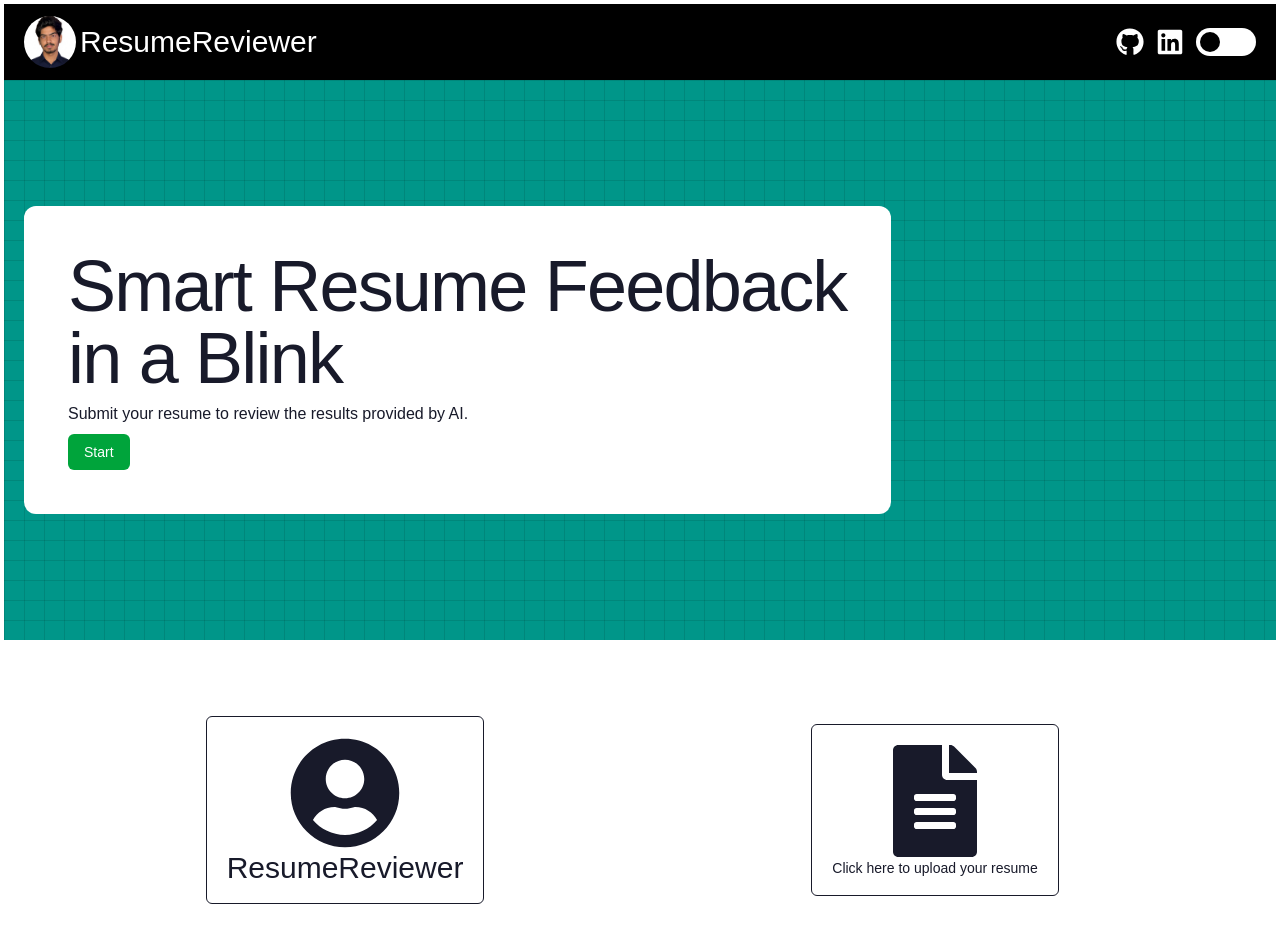
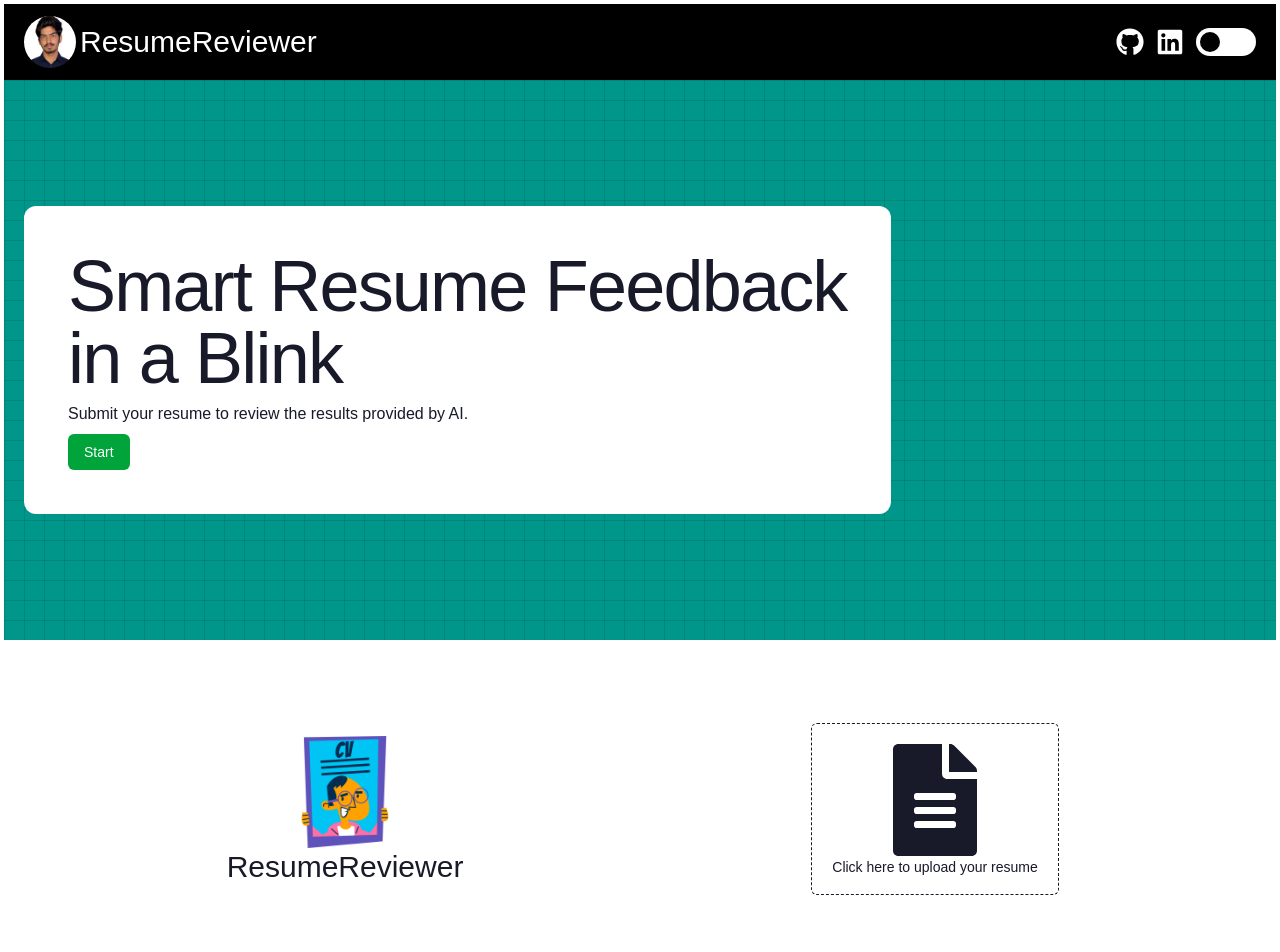
Before and after one commit to AakrshitThakur/ai-resume-analyzer, a Next.js app: page / in a window 1280 px wide. Shown: the top 952 px of the page. Built offline with nearby package versions, Linux system fonts and the light colour scheme; a web font is replaced by a local one.

Commit message:
UploadFile component ui enhanced

```diff
--- a/src/components/customs/sections/File.tsx
+++ b/src/components/customs/sections/File.tsx
@@ -94,7 +94,7 @@ export default function File() {
     >
       <input className="hidden" type="file" id="file-upload" accept="application/pdf" onChange={handleFileChange} />
       <label
-        className="flex flex-col items-center gap-1 border rounded-md p-3 sm:p-4 md:p-5 cursor-pointer"
+        className="flex flex-col items-center gap-1 border border-dashed rounded-md p-3 sm:p-4 md:p-5 cursor-pointer"
         htmlFor="file-upload"
       >
         <FaFileAlt className="w-[5rem] sm:w-[6rem] md:w-[7rem] h-auto" />
--- a/src/components/customs/sections/UploadFile.tsx
+++ b/src/components/customs/sections/UploadFile.tsx
@@ -1,6 +1,7 @@
 "use client";
 import React from "react";
 import { FaUserCircle } from "react-icons/fa";
+import Image from "next/image";
 import File from "./File";
 import Progress from "@/components/customs/Progress";
 import { useSelector } from "react-redux";
@@ -13,8 +14,14 @@ export default function UploadFile() {
       <form>
         <div className="grid grid-cols-1 md:grid-cols-2 gap-1 p-5 sm:p-6 md:p-7">
           <div className="flex flex-col justify-center items-center gap-1 p-3 sm:p-5 md:p-7">
-            <div className="flex flex-col justify-center items-center gap-1 border rounded-md p-3 sm:p-4 md:p-5">
-              <FaUserCircle className="w-[5rem] sm:w-[6rem] md:w-[7rem] h-auto" />
+            <div className="flex flex-col justify-center items-center gap-1 rounded-md p-3 sm:p-4 md:p-5">
+              <Image
+                src="/cv.png"
+                alt="CV image"
+                width={100}
+                height={100}
+                className="w-[5rem] sm:w-[6rem] md:w-[7rem] h-auto"
+              />
               <h3 className="text-xl sm:text-2xl md:text-3xl font-bold text-center leading-none">ResumeReviewer</h3>
               {loading && <Progress />}
             </div>
```
Also changed, not shown: public/cv.png (added), public/landing-page.jpeg.
